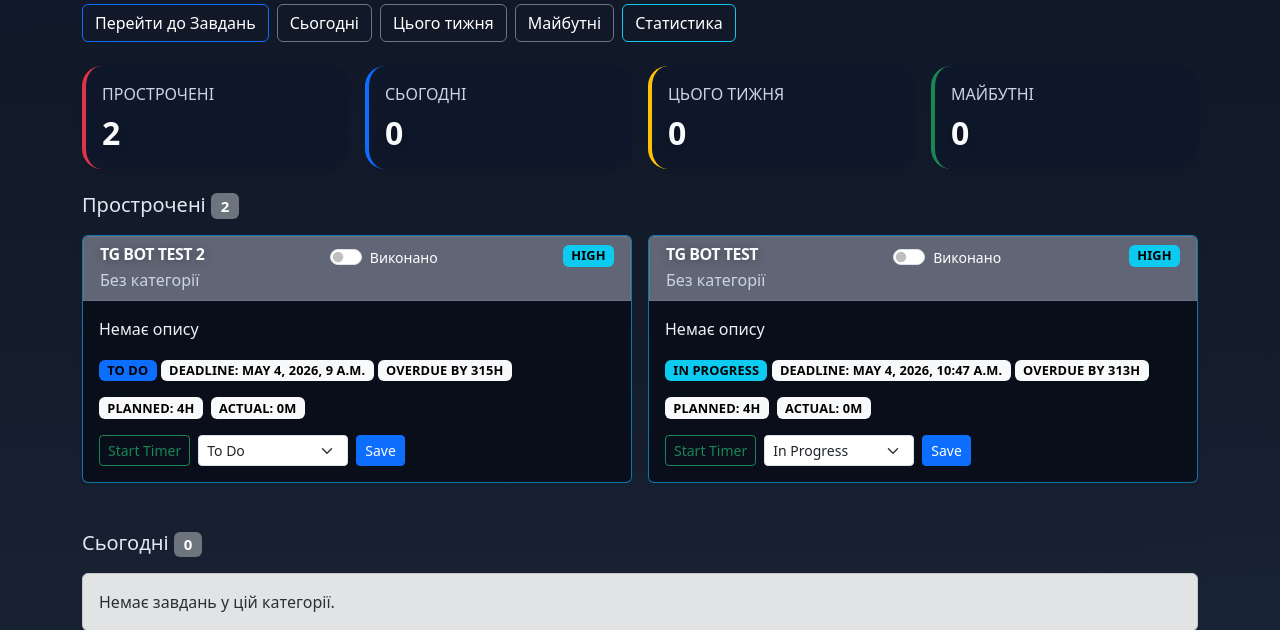
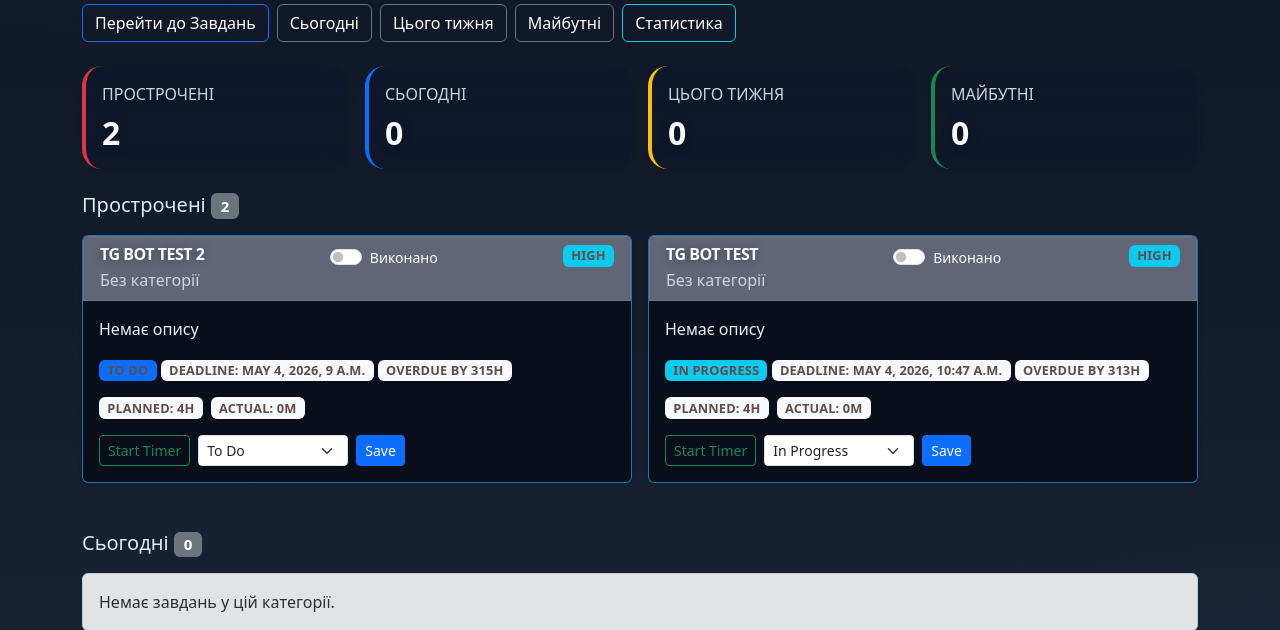
Before and after one commit to evolution1213/time_planner, a Django app: page / in a window 1280 px wide. Shown: the part 503-1133 px from the top of the page. Run offline with Django 5.2, Linux system fonts and the light colour scheme; data comes from the database, SQL or seed files in the repository; data that the repository does not hold is empty.

Commit message:
Updated CSS again

```diff
--- a/tasks/static/tasks/css/styles.css
+++ b/tasks/static/tasks/css/styles.css
@@ -113,7 +113,7 @@ body {
 .badge.bg-light,
 .task-category,
 .task-label {
-  color: #000000 !important;
+  color: #5d4e4e !important;
 }
 
 .summary-card {
```
